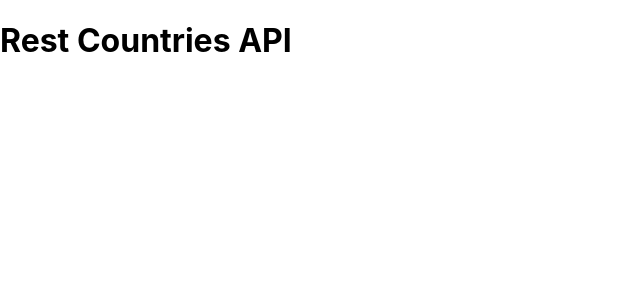
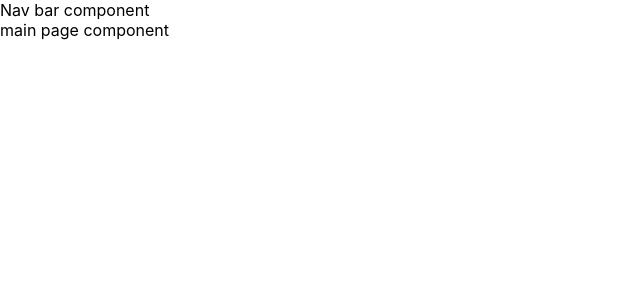
Before and after one commit to Nihaprezz/rest-countries-api, a React (Create React App) app: page / in a window 1280 px wide. Shown: the top 300 px of the page, without its empty margins (0-640 px from the left). Built offline with nearby package versions, Linux system fonts and the light colour scheme.

Commit message:
added react router and created components

```diff
--- a/package.json
+++ b/package.json
@@ -8,6 +8,7 @@
     "@testing-library/user-event": "^7.1.2",
     "react": "^16.13.1",
     "react-dom": "^16.13.1",
+    "react-router-dom": "^5.2.0",
     "react-scripts": "3.4.1"
   },
   "scripts": {
--- a/src/App.js
+++ b/src/App.js
@@ -1,9 +1,20 @@
 import React from 'react';
+import { Switch, Route } from 'react-router-dom';
+import Navbar from "./navbar/navBar";
+import Main from "./mainpage/mainPage"
+import ShowPage from "./showpage/showPage"
 
 function App() {
   return (
     <div className="App">
-        <h1>Rest Countries API</h1>
+      {/* navbar will be present on all pages */}
+      <Navbar/>
+
+      <Switch>
+        <Route exact path="/" render={() => < Main />}/>
+        <Route exact path="/country/:id" render={() => < ShowPage />}/>
+      </Switch>
+      {/* switch between the routes for the main and show page */}
     </div>
   );
 }
--- a/src/index.js
+++ b/src/index.js
@@ -3,11 +3,14 @@ import ReactDOM from 'react-dom';
 import './index.css';
 import App from './App';
 import * as serviceWorker from './serviceWorker';
+import { BrowserRouter } from "react-router-dom"
 
 ReactDOM.render(
-  <React.StrictMode>
-    <App />
-  </React.StrictMode>,
+  <BrowserRouter>
+    <React.StrictMode>
+      <App />
+    </React.StrictMode>
+  </BrowserRouter>,
   document.getElementById('root')
 );
 
--- /dev/null
+++ b/src/mainpage/mainPage.js
@@ -0,0 +1,11 @@
+import React from "react";
+
+const mainPage = (props) => {
+    return (
+        <div>
+            main page component
+        </div>
+    )
+}
+
+export default mainPage;
--- /dev/null
+++ b/src/navbar/navBar.js
@@ -0,0 +1,11 @@
+import React from 'react';
+
+const navBar = (props) => {
+    return (
+        <div>
+            Nav bar component
+        </div>
+    )
+}
+
+export default navBar;
--- /dev/null
+++ b/src/showpage/showPage.js
@@ -0,0 +1,11 @@
+import React from 'react';
+
+const showPage = (props) => {
+    return (
+        <div>
+            show page component
+        </div>
+    )
+}
+
+export default showPage;
```
Also changed, not shown: 1 other file (tests, documents, lock files or other folders).
